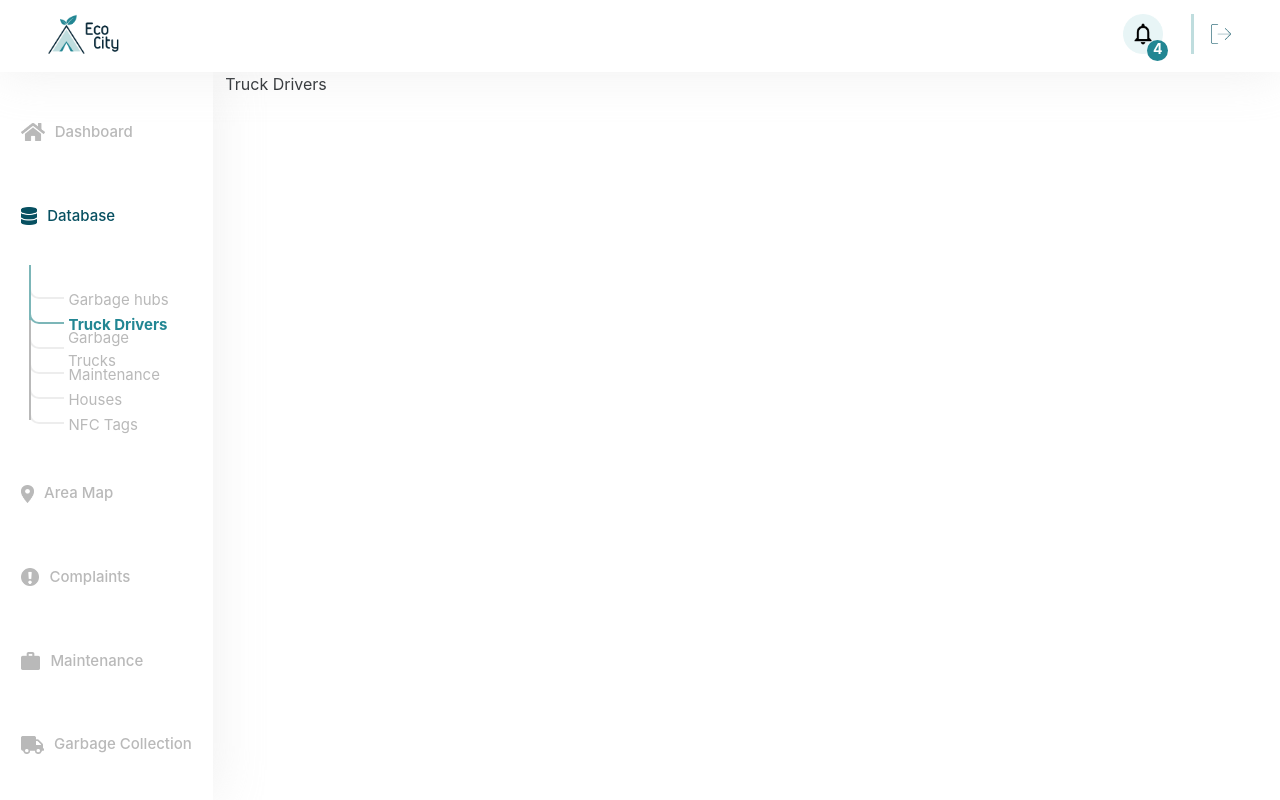
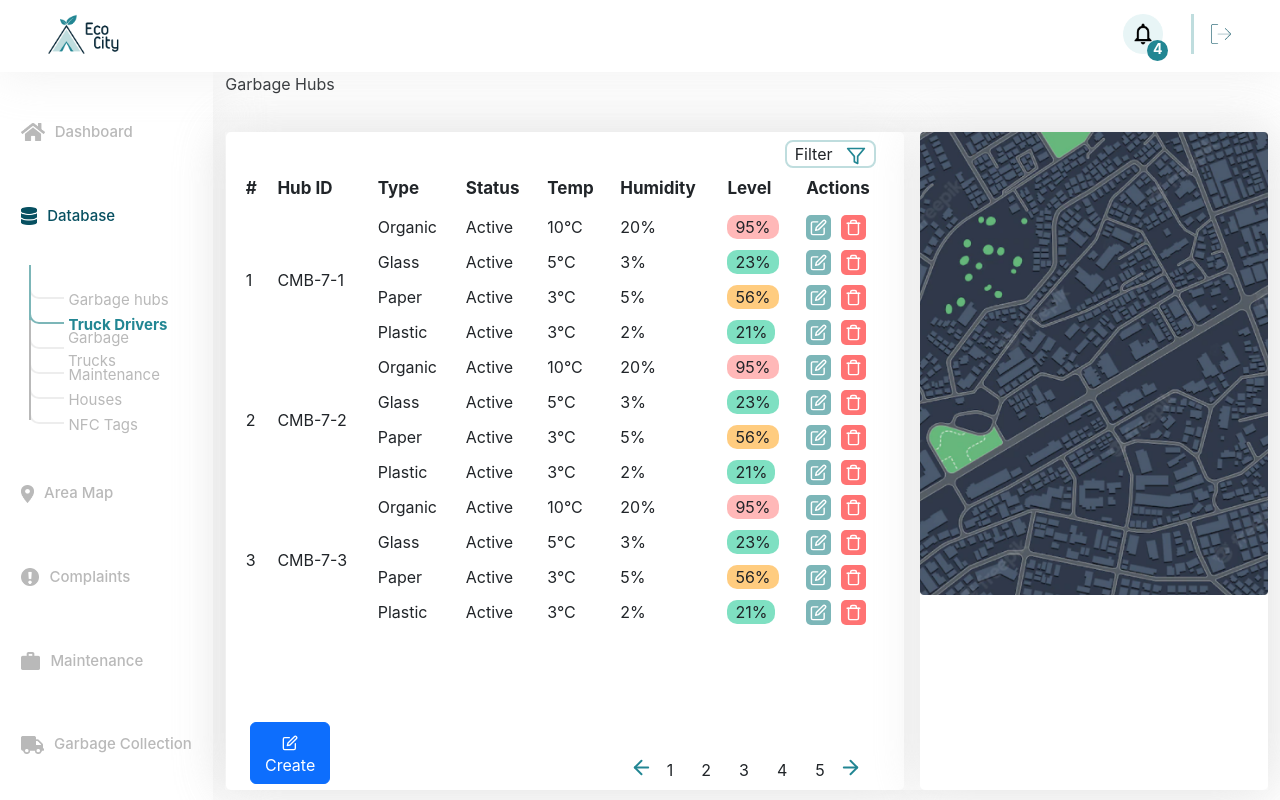
Before and after one commit to IsuruVihan/EcoCity, a React (Create React App) app in the folder admin/: page /database/truck-drivers in a window 1280 px wide. Built offline with nearby package versions, Linux system fonts and the light colour scheme.

Commit message:
created basic structure for truck driver page

```diff
--- a/admin/src/pages/Database/TruckDrivers/TruckDrivers.js
+++ b/admin/src/pages/Database/TruckDrivers/TruckDrivers.js
@@ -1,5 +1,5 @@
-import React from 'react';
-import {Col, Container, Row} from "react-bootstrap";
+import React, {useState} from 'react';
+import {Col, Container, Image, Row} from "react-bootstrap";
 
 import SideNav from "../../../common/SideNav";
 import TruckDriversMap from "./maps/TruckDriversMap";
@@ -10,20 +10,46 @@ import ViewTruckDriverModal from "./modals/ViewTruckDriverModal";
 import UpdateTruckDriverModal from "./modals/UpdateTruckDriverModal";
 import Header from "../../../common/Header";
 
+import {FiFilter} from "react-icons/fi";
+import GarbageHubsTable from "../GarbageHubs/tables/GarbageHubsTable";
+import CreateGarbageHubModal from "../GarbageHubs/modals/CreateGarbageHubModal";
+import GarbageHubsTableFilter from "../GarbageHubs/filters/GarbageHubsTableFilter";
+
+//Temporary imports
+import mapImage from '../../../assets/images/temp/databaseMaps.png';
+
 const TruckDrivers = () => {
-  return (
-      <Col className='' lg={10}>
-          Truck Drivers
-      </Col>
-      // <Container className='mx-0 px-0 h-100 overflow-hidden' fluid>
-      //     <Header/>
-      //     <Row className='mx-0 mt-72 container-section' >
-      //         <SideNav/>
-      //         <Col className='' lg={10}>
-      //             Truck Drivers
-      //         </Col>
-      //     </Row>
-      // </Container>
+    const [isTableFilterVisible, setIsTableFilterVisible] = useState(false);
+
+    const handleOnFilterButtonClicked = () => {
+        const newState = !isTableFilterVisible;
+        setIsTableFilterVisible(newState);
+    }
+
+    const [showCreateHubForm, setShowCreateHubForm] = useState(false);
+
+    const handleClose = () => setShowCreateHubForm(false);
+    const handleShow = () => setShowCreateHubForm(true);
+    return (
+        <Col className='' lg={10}>
+            <Row className='mx-0 section-header '>Garbage Hubs</Row>
+            <Row className='mx-0 section-contents d-flex px-0 justify-content-evenly'>
+                <Col lg={8} className='column-left box-shadow me-3'>
+                    <div className='mt-2 d-flex justify-content-end'>
+                        <span className='filter-box px-2 me-3' onClick={handleOnFilterButtonClicked}>
+                            Filter
+                            <FiFilter color='#228693' size='20px'/>
+                        </span>
+                        {isTableFilterVisible && <GarbageHubsTableFilter/>}
+                    </div>
+                    <GarbageHubsTable onCreateClicked={setShowCreateHubForm}/>
+                    <CreateGarbageHubModal onHide={handleClose} show={showCreateHubForm}/>
+                </Col>
+                <Col lg={4} className='box-shadow px-0'>
+                    <Image src={mapImage} fluid/>
+                </Col>
+            </Row>
+        </Col>
   );
 }
 
```
